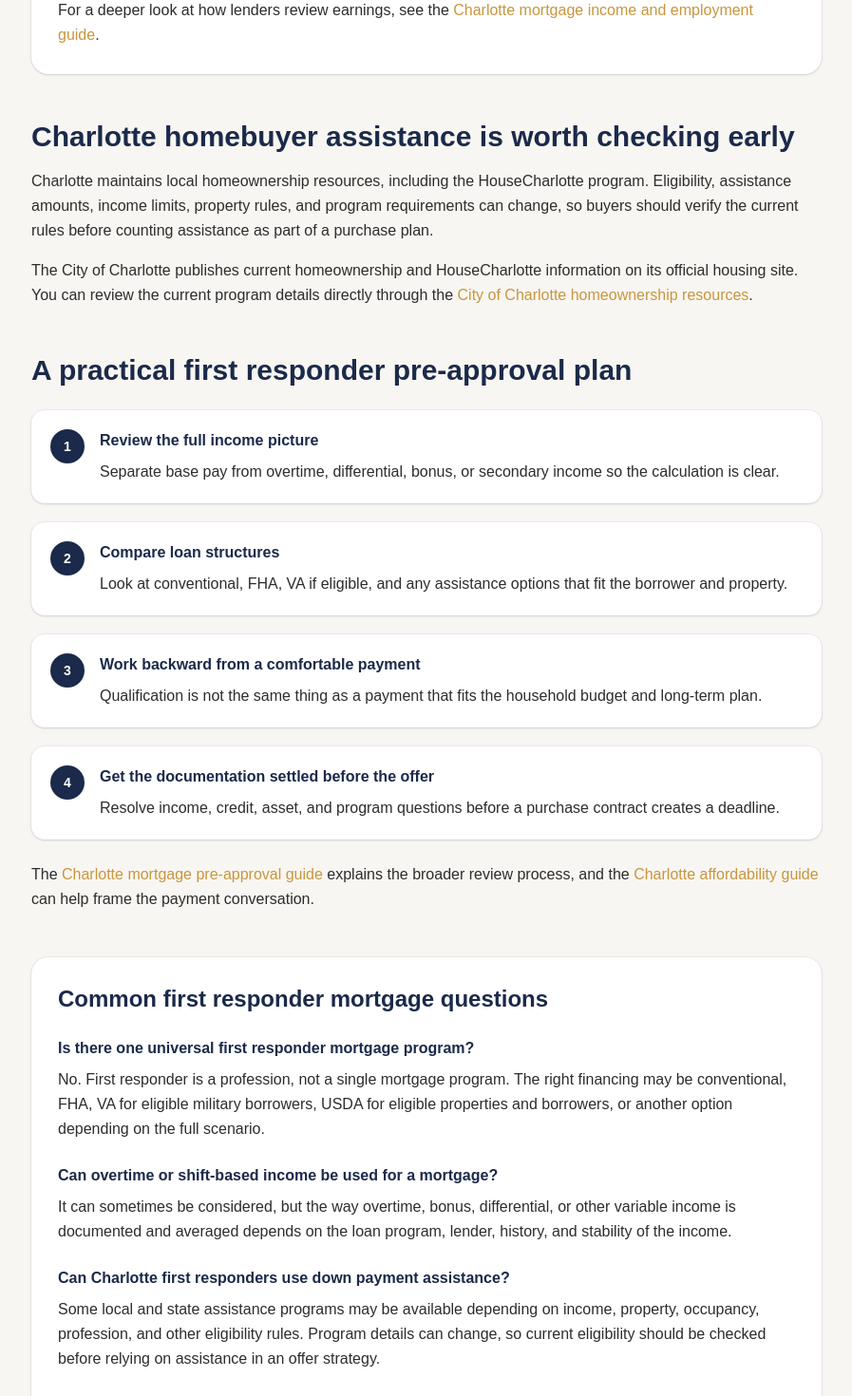
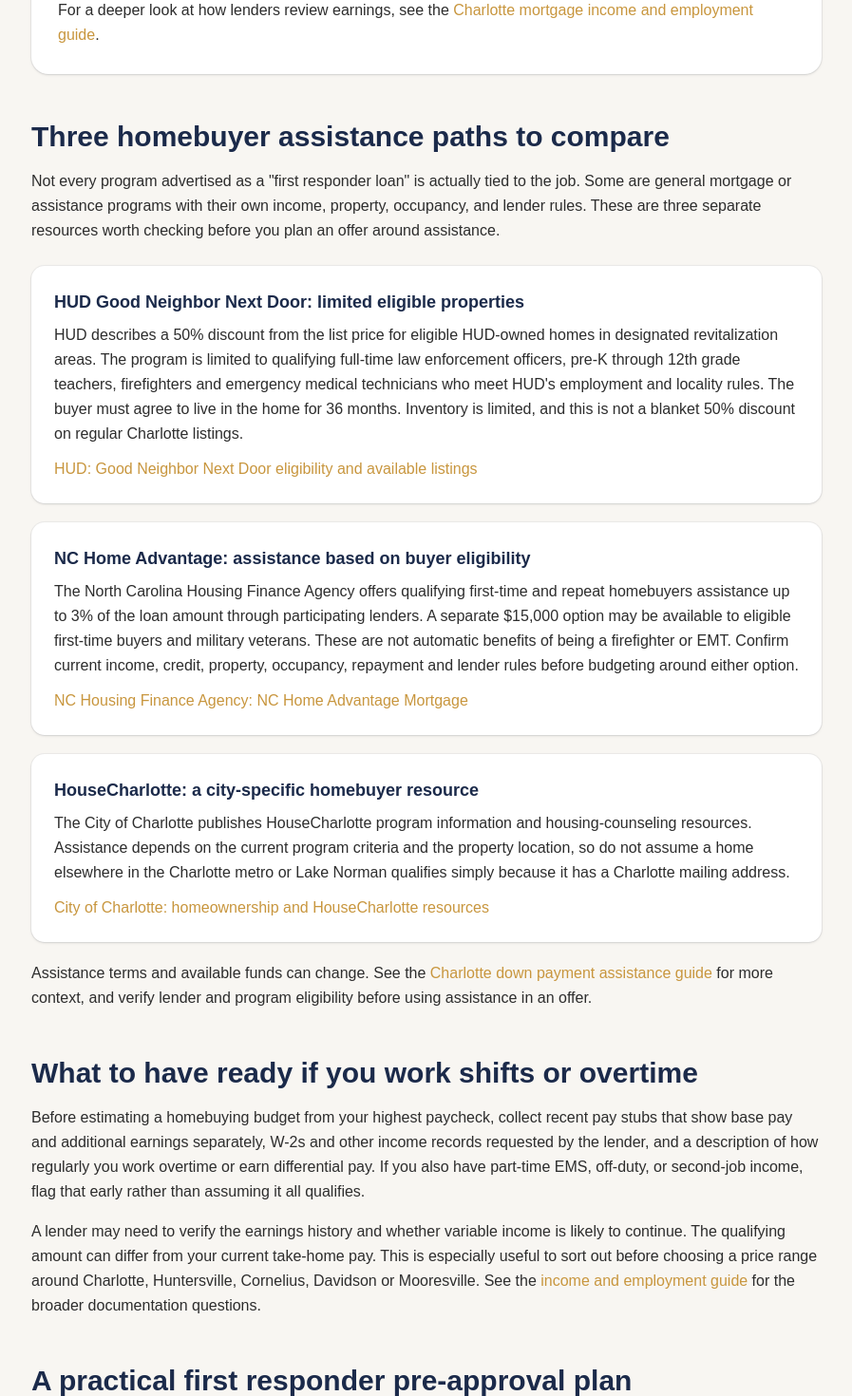
Before and after one commit to JLshope12/jacob-shope-mortgage, a Next.js app: page /first-responder-home-loans-charlotte in a window 1280 px wide. Shown: the part 1140-2610 px from the top of the page at 95% size, without its empty margins (191-1088 px from the left). Built offline with nearby package versions, Linux system fonts and the light colour scheme.

Commit message:
Improve first responder mortgage guide with HUD and NC assistance sources

```diff
--- a/app/first-responder-home-loans-charlotte/page.tsx
+++ b/app/first-responder-home-loans-charlotte/page.tsx
@@ -5,6 +5,8 @@ const origin = "https://jacobshopemortgage.com";
 const pageUrl = `${origin}/first-responder-home-loans-charlotte`;
 const CITY_HOMEOWNERSHIP_URL =
   "https://www.charlottenc.gov/Streets-and-Neighborhoods/Housing/Resources-for-Homeowners-Renters/Homeownership";
+const HUD_GNND_URL = "https://www.hud.gov/helping-americans/good-neighbor";
+const NCHFA_ADVANTAGE_URL = "https://www.nchfa.com/home-buyers/buy-home/nc-home-advantage-mortgage";
 
 export const metadata = {
   title: "First Responder Home Loans in Charlotte | Jacob Shope",
@@ -32,6 +34,14 @@ const FAQS = [
     "Not by itself. VA loan eligibility is tied to qualifying military service. A first responder who is also an eligible veteran or service member may be able to use VA financing.",
   ],
   [
+    "Does HUD have a home discount for every first responder?",
+    "No. HUD's Good Neighbor Next Door program covers certain qualifying full-time law enforcement officers, teachers, firefighters and emergency medical technicians, but only for eligible HUD properties in designated revitalization areas. Availability is limited and the buyer must commit to 36 months of owner occupancy. Other job titles do not automatically qualify.",
+  ],
+  [
+    "Is North Carolina down payment assistance restricted to first responders?",
+    "No. NC Home Advantage Mortgage assistance is available to eligible first-time and repeat buyers through participating lenders, based on the current program rules. First responder employment alone does not establish eligibility or guarantee funding.",
+  ],
+  [
     "When should a first responder get pre-approved?",
     "Before making an offer is usually the most useful time. A pre-approval can help clarify the payment range, cash needed, income documentation, and loan structure before the buyer is under contract.",
   ],
@@ -40,6 +50,17 @@ const FAQS = [
 const schema = {
   "@context": "https://schema.org",
   "@graph": [
+    {
+      "@type": "Article",
+      "@id": `${pageUrl}#article`,
+      headline: "First Responder Home Loans in Charlotte",
+      description: "A practical Charlotte-area mortgage guide for firefighters, EMTs, police and other first responders, with verified assistance resources and income preparation.",
+      author: { "@id": `${origin}/#jacob-shope` },
+      publisher: { "@id": `${origin}/#mpire-financial` },
+      mainEntityOfPage: { "@id": `${pageUrl}#webpage` },
+      dateModified: "2026-11-08",
+      citation: [HUD_GNND_URL, NCHFA_ADVANTAGE_URL, CITY_HOMEOWNERSHIP_URL],
+    },
     {
       "@type": "WebPage",
       "@id": `${pageUrl}#webpage`,
@@ -130,12 +151,51 @@ export default function FirstResponderHomeLoansCharlottePage() {
         </section>
 
         <section className="mt-12">
-          <h2 className="text-2xl font-bold text-navy md:text-3xl">Charlotte homebuyer assistance is worth checking early</h2>
+          <h2 className="text-2xl font-bold text-navy md:text-3xl">Three homebuyer assistance paths to compare</h2>
           <p className="mt-4 leading-relaxed text-charcoal">
-            Charlotte maintains local homeownership resources, including the HouseCharlotte program. Eligibility, assistance amounts, income limits, property rules, and program requirements can change, so buyers should verify the current rules before counting assistance as part of a purchase plan.
+            Not every program advertised as a &quot;first responder loan&quot; is actually tied to the job. Some are general mortgage or assistance programs with their own income, property, occupancy, and lender rules. These are three separate resources worth checking before you plan an offer around assistance.
+          </p>
+          <div className="mt-6 space-y-5">
+            <div className="rounded-xl bg-white p-6 shadow-sm ring-1 ring-navy/5">
+              <h3 className="text-lg font-semibold text-navy">HUD Good Neighbor Next Door: limited eligible properties</h3>
+              <p className="mt-2 leading-relaxed text-charcoal">
+                HUD describes a 50% discount from the list price for eligible HUD-owned homes in designated revitalization areas. The program is limited to qualifying full-time law enforcement officers, pre-K through 12th grade teachers, firefighters and emergency medical technicians who meet HUD&apos;s employment and locality rules. The buyer must agree to live in the home for 36 months. Inventory is limited, and this is not a blanket 50% discount on regular Charlotte listings.
+              </p>
+              <a href={HUD_GNND_URL} target="_blank" rel="noopener noreferrer" className="mt-3 inline-block font-medium text-gold hover:underline">
+                HUD: Good Neighbor Next Door eligibility and available listings
+              </a>
+            </div>
+            <div className="rounded-xl bg-white p-6 shadow-sm ring-1 ring-navy/5">
+              <h3 className="text-lg font-semibold text-navy">NC Home Advantage: assistance based on buyer eligibility</h3>
+              <p className="mt-2 leading-relaxed text-charcoal">
+                The North Carolina Housing Finance Agency offers qualifying first-time and repeat homebuyers assistance up to 3% of the loan amount through participating lenders. A separate $15,000 option may be available to eligible first-time buyers and military veterans. These are not automatic benefits of being a firefighter or EMT. Confirm current income, credit, property, occupancy, repayment and lender rules before budgeting around either option.
+              </p>
+              <a href={NCHFA_ADVANTAGE_URL} target="_blank" rel="noopener noreferrer" className="mt-3 inline-block font-medium text-gold hover:underline">
+                NC Housing Finance Agency: NC Home Advantage Mortgage
+              </a>
+            </div>
+            <div className="rounded-xl bg-white p-6 shadow-sm ring-1 ring-navy/5">
+              <h3 className="text-lg font-semibold text-navy">HouseCharlotte: a city-specific homebuyer resource</h3>
+              <p className="mt-2 leading-relaxed text-charcoal">
+                The City of Charlotte publishes HouseCharlotte program information and housing-counseling resources. Assistance depends on the current program criteria and the property location, so do not assume a home elsewhere in the Charlotte metro or Lake Norman qualifies simply because it has a Charlotte mailing address.
+              </p>
+              <a href={CITY_HOMEOWNERSHIP_URL} target="_blank" rel="noopener noreferrer" className="mt-3 inline-block font-medium text-gold hover:underline">
+                City of Charlotte: homeownership and HouseCharlotte resources
+              </a>
+            </div>
+          </div>
+          <p className="mt-5 leading-relaxed text-charcoal">
+            Assistance terms and available funds can change. See the <Link href="/down-payment-assistance-charlotte" className="font-medium text-gold hover:underline">Charlotte down payment assistance guide</Link> for more context, and verify lender and program eligibility before using assistance in an offer.
+          </p>
+        </section>
+
+        <section className="mt-12">
+          <h2 className="text-2xl font-bold text-navy md:text-3xl">What to have ready if you work shifts or overtime</h2>
+          <p className="mt-4 leading-relaxed text-charcoal">
+            Before estimating a homebuying budget from your highest paycheck, collect recent pay stubs that show base pay and additional earnings separately, W-2s and other income records requested by the lender, and a description of how regularly you work overtime or earn differential pay. If you also have part-time EMS, off-duty, or second-job income, flag that early rather than assuming it all qualifies.
           </p>
           <p className="mt-4 leading-relaxed text-charcoal">
-            The City of Charlotte publishes current homeownership and HouseCharlotte information on its official housing site. You can review the current program details directly through the <a href={CITY_HOMEOWNERSHIP_URL} target="_blank" rel="noopener noreferrer" className="font-medium text-gold hover:underline">City of Charlotte homeownership resources</a>.
+            A lender may need to verify the earnings history and whether variable income is likely to continue. The qualifying amount can differ from your current take-home pay. This is especially useful to sort out before choosing a price range around Charlotte, Huntersville, Cornelius, Davidson or Mooresville. See the <Link href="/mortgage-income-employment-charlotte" className="font-medium text-gold hover:underline">income and employment guide</Link> for the broader documentation questions.
           </p>
         </section>
 
```
